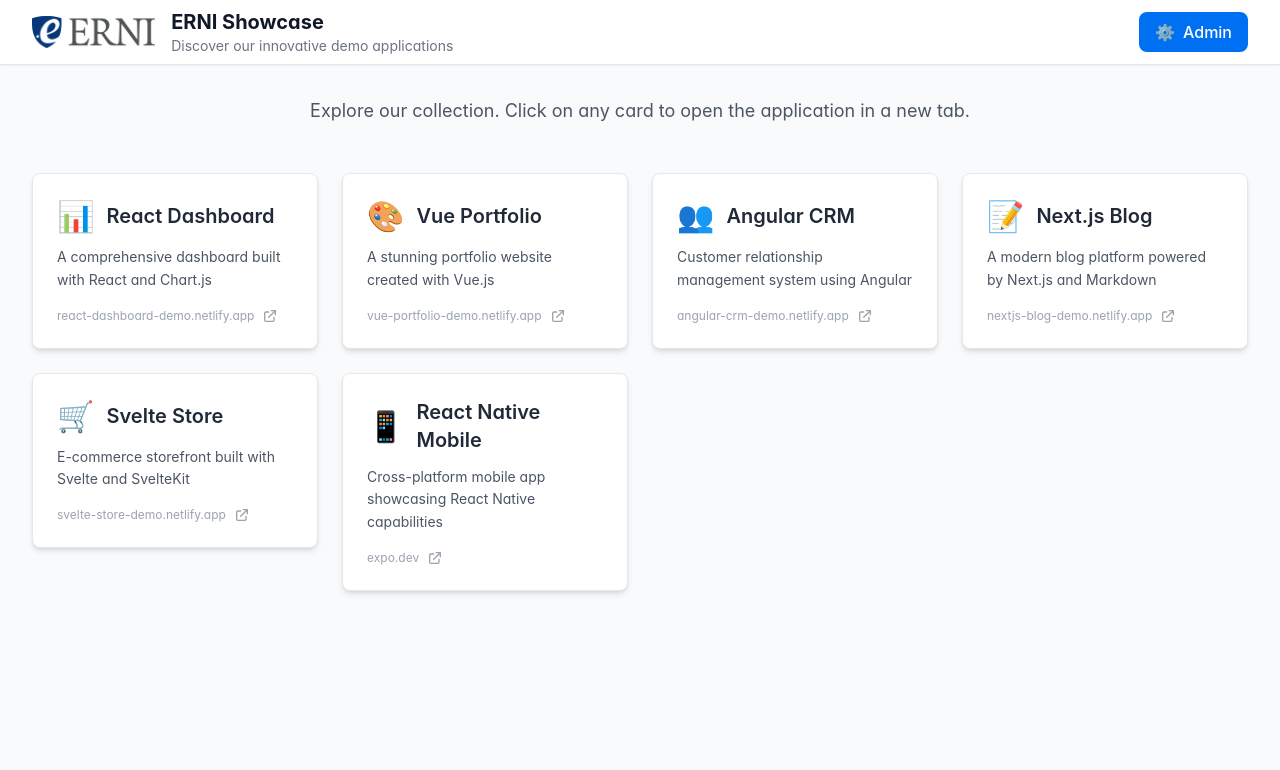
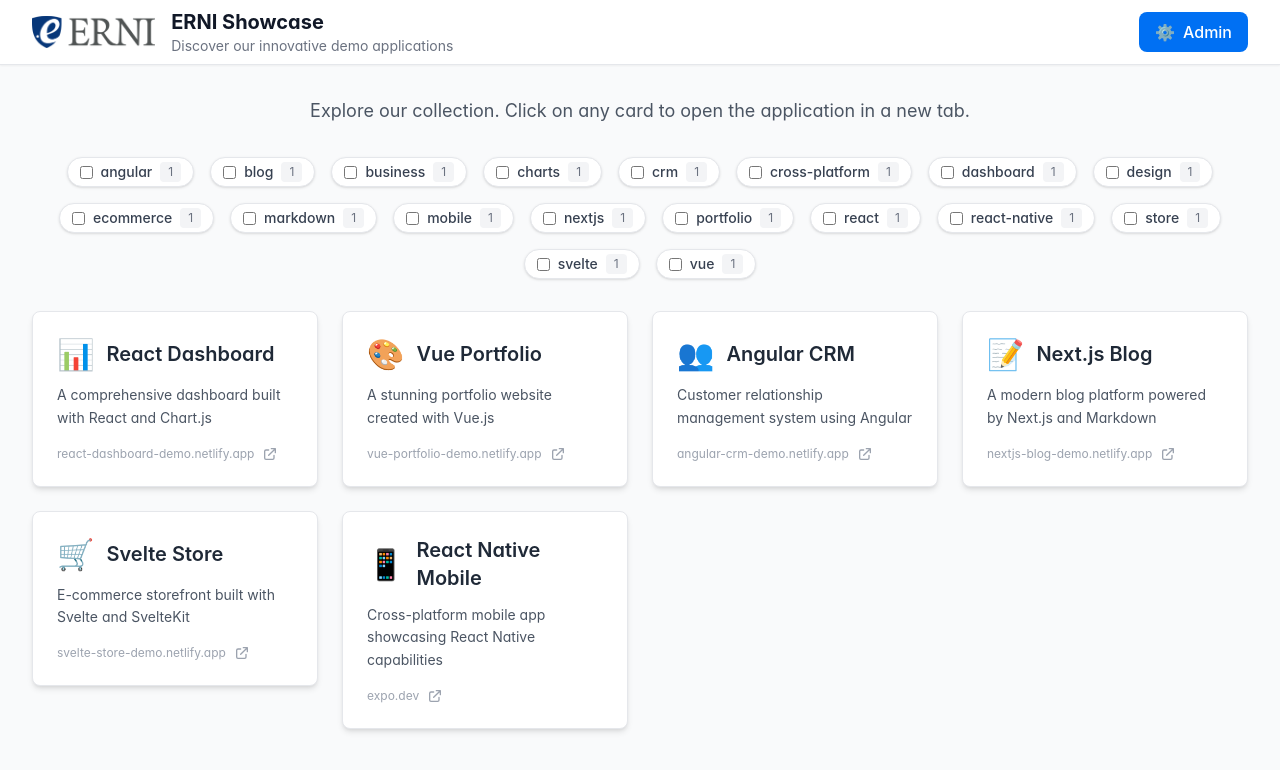
Before and after one commit to jsrmalvarez/ERNIShowcaseApp, a React app: page / in a window 1280 px wide. Shown: the top 770 px of the page. Built offline with nearby package versions, Linux system fonts and the light colour scheme.

Commit message:
Search function

```diff
--- a/src/components/AppCard.tsx
+++ b/src/components/AppCard.tsx
@@ -1,5 +1,5 @@
 import React from 'react';
-import { DemoApp } from '../brand';
+import { DemoApp } from '../data/defaultApps';
 
 interface AppCardProps {
   app: DemoApp;
--- a/src/components/AppForm.tsx
+++ b/src/components/AppForm.tsx
@@ -1,6 +1,6 @@
 import React, { useState, useEffect } from 'react';
 import { useAppStore } from '../store/appStore';
-import { DemoApp } from '../brand';
+import { DemoApp } from '../data/defaultApps';
 
 interface AppFormProps {
   editingApp?: DemoApp | null;
@@ -20,6 +20,7 @@ export const AppForm: React.FC<AppFormProps> = ({
     url: '',
     description: '',
     icon: '',
+    tags: '',
   });
 
   const [errors, setErrors] = useState<Record<string, string>>({});
@@ -33,6 +34,7 @@ export const AppForm: React.FC<AppFormProps> = ({
         url: editingApp.url || '',
         description: editingApp.description || '',
         icon: editingApp.icon || '',
+        tags: editingApp.tags?.join(', ') || '',
       });
     } else {
       // Reset form when not editing
@@ -41,9 +43,9 @@ export const AppForm: React.FC<AppFormProps> = ({
         url: '',
         description: '',
         icon: '',
+        tags: '',
       });
     }
-    // Clear any existing errors when switching apps
     setErrors({});
   }, [editingApp]);
 
@@ -81,6 +83,7 @@ export const AppForm: React.FC<AppFormProps> = ({
         url: formData.url.trim(),
         description: formData.description.trim() || undefined,
         icon: formData.icon.trim() || undefined,
+        tags: formData.tags.split(',').map(tag => tag.trim()).filter(tag => tag.length > 0),
       };
 
       if (editingApp) {
@@ -96,6 +99,7 @@ export const AppForm: React.FC<AppFormProps> = ({
           url: '',
           description: '',
           icon: '',
+          tags: '',
         });
       }
 
@@ -185,6 +189,24 @@ export const AppForm: React.FC<AppFormProps> = ({
           </p>
         </div>
 
+        {/* Tags */}
+        <div className="md:col-span-2">
+          <label htmlFor="tags" className="block text-sm font-medium text-gray-700 mb-2">
+            Tags
+          </label>
+          <input
+            type="text"
+            id="tags"
+            value={formData.tags}
+            onChange={(e) => handleChange('tags', e.target.value)}
+            className="w-full px-3 py-2 border border-gray-300 rounded-lg focus:outline-none focus:ring-2 focus:ring-primary"
+            placeholder="react, dashboard, charts"
+          />
+          <p className="text-gray-500 text-sm mt-1">
+            Comma-separated tags for filtering (e.g., react, dashboard, charts)
+          </p>
+        </div>
+
         {/* Description */}
         <div className="md:col-span-2">
           <label htmlFor="description" className="block text-sm font-medium text-gray-700 mb-2">
--- a/src/components/AppGrid.tsx
+++ b/src/components/AppGrid.tsx
@@ -2,16 +2,19 @@ import React from 'react';
 import { useAppStore } from '../store/appStore';
 import { AppCard } from './AppCard';
 
+
+import { DemoApp } from '../data/defaultApps';
+
 interface AppGridProps {
   isAdminMode?: boolean;
   onEditApp?: (appId: string) => void;
+  apps?: DemoApp[];
 }
 
-export const AppGrid: React.FC<AppGridProps> = ({
-  isAdminMode = false,
-  onEditApp
-}) => {
-  const { apps, removeApp } = useAppStore();
+export const AppGrid: React.FC<AppGridProps> = ({ isAdminMode = false, onEditApp, apps }) => {
+  const store = useAppStore();
+  const appList = apps !== undefined ? apps : store.apps;
+  const removeApp = store.removeApp;
 
   const handleDeleteApp = (appId: string, appName: string) => {
     if (window.confirm(`Are you sure you want to delete "${appName}"?`)) {
@@ -19,7 +22,7 @@ export const AppGrid: React.FC<AppGridProps> = ({
     }
   };
 
-  if (apps.length === 0) {
+  if (appList.length === 0) {
     return (
       <div className="flex flex-col items-center justify-center py-16 text-center">
         <div className="text-6xl mb-4">📱</div>
@@ -42,7 +45,7 @@ export const AppGrid: React.FC<AppGridProps> = ({
       role="grid"
       aria-label={isAdminMode ? "Demo applications management grid" : "Demo applications grid"}
     >
-      {apps.map((app) => (
+  {appList.map((app) => (
         <div key={app.id} role="gridcell">
           <AppCard
             app={app}
--- a/src/data/defaultApps.ts
+++ b/src/data/defaultApps.ts
@@ -1,4 +1,12 @@
-import { DemoApp } from '../brand';
+
+export type DemoApp = {
+  id: string;
+  name: string;
+  url: string;
+  description?: string;
+  icon?: string;
+  tags: string[];
+};
 
 // Default demo applications for the showcase
 export const defaultApps: DemoApp[] = [
@@ -8,6 +16,7 @@ export const defaultApps: DemoApp[] = [
     url: 'https://react-dashboard-demo.netlify.app',
     description: 'A comprehensive dashboard built with React and Chart.js',
     icon: '📊',
+    tags: ['react', 'dashboard', 'charts'],
   },
   {
     id: '2',
@@ -15,6 +24,7 @@ export const defaultApps: DemoApp[] = [
     url: 'https://vue-portfolio-demo.netlify.app',
     description: 'A stunning portfolio website created with Vue.js',
     icon: '🎨',
+    tags: ['vue', 'portfolio', 'design'],
   },
   {
     id: '3',
@@ -22,6 +32,7 @@ export const defaultApps: DemoApp[] = [
     url: 'https://angular-crm-demo.netlify.app',
     description: 'Customer relationship management system using Angular',
     icon: '👥',
+    tags: ['angular', 'crm', 'business'],
   },
   {
     id: '4',
@@ -29,6 +40,7 @@ export const defaultApps: DemoApp[] = [
     url: 'https://nextjs-blog-demo.netlify.app',
     description: 'A modern blog platform powered by Next.js and Markdown',
     icon: '📝',
+    tags: ['nextjs', 'blog', 'markdown'],
   },
   {
     id: '5',
@@ -36,6 +48,7 @@ export const defaultApps: DemoApp[] = [
     url: 'https://svelte-store-demo.netlify.app',
     description: 'E-commerce storefront built with Svelte and SvelteKit',
     icon: '🛒',
+    tags: ['svelte', 'ecommerce', 'store'],
   },
   {
     id: '6',
@@ -43,5 +56,6 @@ export const defaultApps: DemoApp[] = [
     url: 'https://expo.dev/@demo/react-native-app',
     description: 'Cross-platform mobile app showcasing React Native capabilities',
     icon: '📱',
+    tags: ['react-native', 'mobile', 'cross-platform'],
   },
 ];
--- a/src/pages/AdminPage.tsx
+++ b/src/pages/AdminPage.tsx
@@ -3,7 +3,7 @@ import { Header } from '../components/Header';
 import { AppForm } from '../components/AppForm';
 import { AppGrid } from '../components/AppGrid';
 import { useAppStore } from '../store/appStore';
-import { DemoApp } from '../brand';
+import { DemoApp } from '../data/defaultApps';
 
 interface AdminPageProps {
   onToggleAdminMode: () => void;
--- a/src/pages/HomePage.tsx
+++ b/src/pages/HomePage.tsx
@@ -1,4 +1,6 @@
-import React from 'react';
+import React, { useMemo, useState } from 'react';
+import { useAppStore } from '../store/appStore';
+import { DemoApp } from '../data/defaultApps';
 import { Header } from '../components/Header';
 import { AppGrid } from '../components/AppGrid';
 
@@ -7,18 +9,70 @@ interface HomePageProps {
 }
 
 export const HomePage: React.FC<HomePageProps> = ({ onToggleAdminMode }) => {
+  const { apps } = useAppStore();
+  const [selectedTags, setSelectedTags] = useState<string[]>([]);
+
+  // Collect all unique tags and their counts
+  const tagCounts = useMemo(() => {
+    const counts: Record<string, number> = {};
+    if (apps && Array.isArray(apps)) {
+      apps.forEach(app => {
+        if (app && app.tags && Array.isArray(app.tags)) {
+          app.tags.forEach(tag => {
+            counts[tag] = (counts[tag] || 0) + 1;
+          });
+        }
+      });
+    }
+    return counts;
+  }, [apps]);
+
+  const allTags = useMemo(() => Object.keys(tagCounts).sort(), [tagCounts]);
+
+  // Filter apps by selected tags
+  const filteredApps: DemoApp[] = useMemo(() => {
+    if (!apps || !Array.isArray(apps)) return [];
+    if (selectedTags.length === 0) return apps;
+    return apps.filter(app => app && app.tags && Array.isArray(app.tags) && app.tags.some(tag => selectedTags.includes(tag)));
+  }, [apps, selectedTags]);
+
+  const handleTagChange = (tag: string) => {
+    setSelectedTags(prev =>
+      prev.includes(tag)
+        ? prev.filter(t => t !== tag)
+        : [...prev, tag]
+    );
+  };
+
   return (
     <div className="min-h-screen bg-gray-50">
       <Header onToggleMode={onToggleAdminMode} />
-
       <main className="max-w-7xl mx-auto px-4 sm:px-6 lg:px-8 py-8">
-        <div className="text-center mb-12">
+        <div className="text-center mb-8">
           <p className="text-lg text-gray-600 max-w-2xl mx-auto">
             Explore our collection. Click on any card to open the application in a new tab.
           </p>
         </div>
 
-        <AppGrid />
+        {/* Tag filter control */}
+        {allTags.length > 0 && (
+          <div className="flex flex-wrap gap-4 mb-8 justify-center items-center">
+            {allTags.map(tag => (
+              <label key={tag} className="inline-flex items-center gap-2 px-3 py-1 bg-white rounded-full shadow border border-gray-200 cursor-pointer">
+                <input
+                  type="checkbox"
+                  checked={selectedTags.includes(tag)}
+                  onChange={() => handleTagChange(tag)}
+                  className="accent-primary"
+                />
+                <span className="text-sm font-medium text-gray-700">{tag}</span>
+                <span className="text-xs text-gray-500 bg-gray-100 rounded px-2 py-0.5">{tagCounts[tag]}</span>
+              </label>
+            ))}
+          </div>
+        )}
+
+        <AppGrid apps={filteredApps} />
       </main>
     </div>
   );
--- a/src/store/appStore.ts
+++ b/src/store/appStore.ts
@@ -1,5 +1,5 @@
 import { create } from 'zustand';
-import { DemoApp } from '../brand';
+import { DemoApp } from '../data/defaultApps';
 import { defaultApps } from '../data/defaultApps';
 
 interface AppStore {
@@ -31,11 +31,27 @@ const loadAppsFromStorage = (): DemoApp[] => {
     if (stored) {
       const parsed = JSON.parse(stored);
       if (Array.isArray(parsed) && parsed.length > 0) {
-        return parsed;
+        // Validate that each app has the required structure
+        const validApps = parsed.filter(app =>
+          app &&
+          typeof app === 'object' &&
+          typeof app.id === 'string' &&
+          typeof app.name === 'string' &&
+          Array.isArray(app.tags)
+        );
+        if (validApps.length > 0) {
+          return validApps;
+        }
       }
     }
   } catch (error) {
     console.warn('Failed to load apps from localStorage:', error);
+    // Clear corrupted data
+    try {
+      localStorage.removeItem(STORAGE_KEY);
+    } catch (clearError) {
+      console.warn('Failed to clear corrupted localStorage:', clearError);
+    }
   }
   return [...defaultApps];
 };
```
Also changed, not shown: src/brand.ts (+1 -7 lines).
